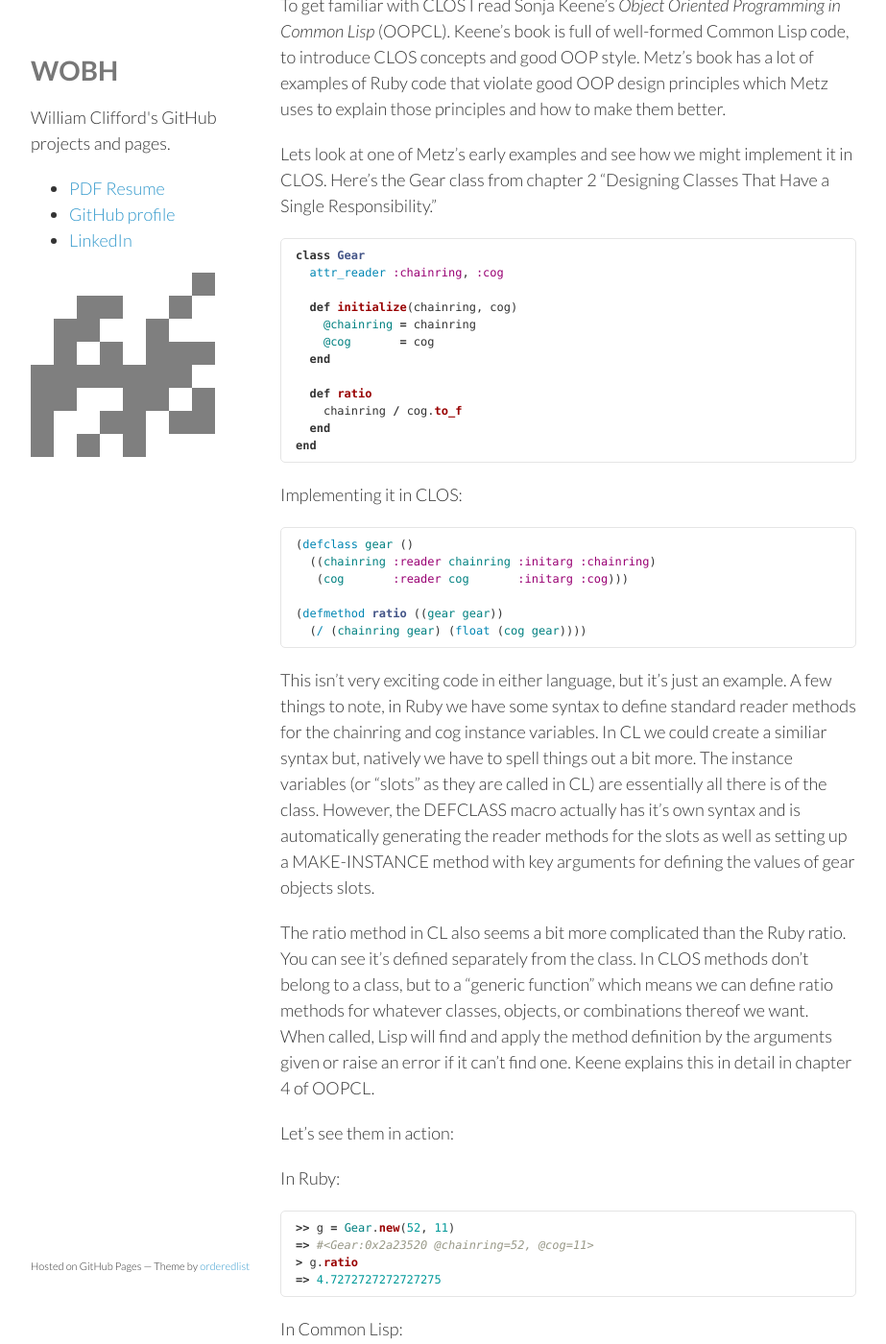
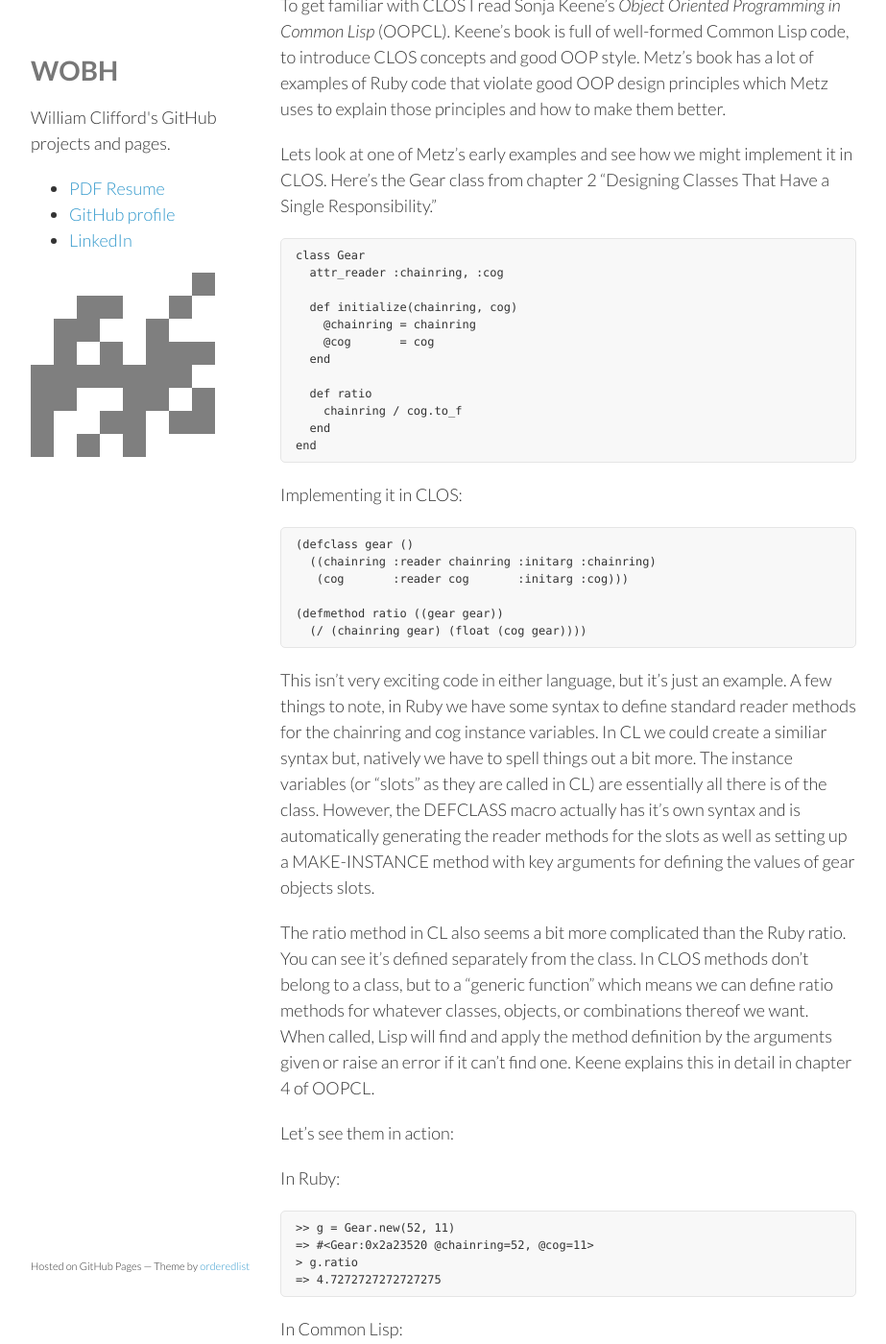
Before and after one commit to wobh/wobh.github.io, a Jekyll site: the page built from _posts/2013-07-27-practical-object-oriented-design-in-common-lisp-01.md, in a window 1280 px wide and 1400 px high, scrolled down 556 px. Shown: the whole window at 96% size, without its empty margins (178-1101 px from the left). Built offline with Jekyll 4.4.1, drawn with Linux system fonts in a browser that asks for light colours.

Commit message:
remove pygments

```diff
--- a/_includes/head.html
+++ b/_includes/head.html
@@ -3,8 +3,8 @@
     <meta http-equiv="X-UA-Compatible" content="chrome=1"/>
     <title>{{ page.title }}</title>
 
+    <link rel="icon" type="image/x-icon" href="/favicon.ico"/>
     <link rel="stylesheet" href="/stylesheets/styles.css"/>
-    <link rel="stylesheet" href="/stylesheets/pygment_trac.css"/>
     <meta name="viewport" content="width=device-width,
 				   initial-scale=1, user-scalable=no"/>
     <!--[if lt IE 9]>
--- a/stylesheets/pygment_trac.css
+++ /dev/null
@@ -1,69 +0,0 @@
-.highlight  { background: #ffffff; }
-.highlight .c { color: #999988; font-style: italic } /* Comment */
-.highlight .err { color: #a61717; background-color: #e3d2d2 } /* Error */
-.highlight .k { font-weight: bold } /* Keyword */
-.highlight .o { font-weight: bold } /* Operator */
-.highlight .cm { color: #999988; font-style: italic } /* Comment.Multiline */
-.highlight .cp { color: #999999; font-weight: bold } /* Comment.Preproc */
-.highlight .c1 { color: #999988; font-style: italic } /* Comment.Single */
-.highlight .cs { color: #999999; font-weight: bold; font-style: italic } /* Comment.Special */
-.highlight .gd { color: #000000; background-color: #ffdddd } /* Generic.Deleted */
-.highlight .gd .x { color: #000000; background-color: #ffaaaa } /* Generic.Deleted.Specific */
-.highlight .ge { font-style: italic } /* Generic.Emph */
-.highlight .gr { color: #aa0000 } /* Generic.Error */
-.highlight .gh { color: #999999 } /* Generic.Heading */
-.highlight .gi { color: #000000; background-color: #ddffdd } /* Generic.Inserted */
-.highlight .gi .x { color: #000000; background-color: #aaffaa } /* Generic.Inserted.Specific */
-.highlight .go { color: #888888 } /* Generic.Output */
-.highlight .gp { color: #555555 } /* Generic.Prompt */
-.highlight .gs { font-weight: bold } /* Generic.Strong */
-.highlight .gu { color: #800080; font-weight: bold; } /* Generic.Subheading */
-.highlight .gt { color: #aa0000 } /* Generic.Traceback */
-.highlight .kc { font-weight: bold } /* Keyword.Constant */
-.highlight .kd { font-weight: bold } /* Keyword.Declaration */
-.highlight .kn { font-weight: bold } /* Keyword.Namespace */
-.highlight .kp { font-weight: bold } /* Keyword.Pseudo */
-.highlight .kr { font-weight: bold } /* Keyword.Reserved */
-.highlight .kt { color: #445588; font-weight: bold } /* Keyword.Type */
-.highlight .m { color: #009999 } /* Literal.Number */
-.highlight .s { color: #d14 } /* Literal.String */
-.highlight .na { color: #008080 } /* Name.Attribute */
-.highlight .nb { color: #0086B3 } /* Name.Builtin */
-.highlight .nc { color: #445588; font-weight: bold } /* Name.Class */
-.highlight .no { color: #008080 } /* Name.Constant */
-.highlight .ni { color: #800080 } /* Name.Entity */
-.highlight .ne { color: #990000; font-weight: bold } /* Name.Exception */
-.highlight .nf { color: #990000; font-weight: bold } /* Name.Function */
-.highlight .nn { color: #555555 } /* Name.Namespace */
-.highlight .nt { color: #000080 } /* Name.Tag */
-.highlight .nv { color: #008080 } /* Name.Variable */
-.highlight .ow { font-weight: bold } /* Operator.Word */
-.highlight .w { color: #bbbbbb } /* Text.Whitespace */
-.highlight .mf { color: #009999 } /* Literal.Number.Float */
-.highlight .mh { color: #009999 } /* Literal.Number.Hex */
-.highlight .mi { color: #009999 } /* Literal.Number.Integer */
-.highlight .mo { color: #009999 } /* Literal.Number.Oct */
-.highlight .sb { color: #d14 } /* Literal.String.Backtick */
-.highlight .sc { color: #d14 } /* Literal.String.Char */
-.highlight .sd { color: #d14 } /* Literal.String.Doc */
-.highlight .s2 { color: #d14 } /* Literal.String.Double */
-.highlight .se { color: #d14 } /* Literal.String.Escape */
-.highlight .sh { color: #d14 } /* Literal.String.Heredoc */
-.highlight .si { color: #d14 } /* Literal.String.Interpol */
-.highlight .sx { color: #d14 } /* Literal.String.Other */
-.highlight .sr { color: #009926 } /* Literal.String.Regex */
-.highlight .s1 { color: #d14 } /* Literal.String.Single */
-.highlight .ss { color: #990073 } /* Literal.String.Symbol */
-.highlight .bp { color: #999999 } /* Name.Builtin.Pseudo */
-.highlight .vc { color: #008080 } /* Name.Variable.Class */
-.highlight .vg { color: #008080 } /* Name.Variable.Global */
-.highlight .vi { color: #008080 } /* Name.Variable.Instance */
-.highlight .il { color: #009999 } /* Literal.Number.Integer.Long */
-
-.type-csharp .highlight .k { color: #0000FF }
-.type-csharp .highlight .kt { color: #0000FF }
-.type-csharp .highlight .nf { color: #000000; font-weight: normal }
-.type-csharp .highlight .nc { color: #2B91AF }
-.type-csharp .highlight .nn { color: #000000 }
-.type-csharp .highlight .s { color: #A31515 }
-.type-csharp .highlight .sc { color: #A31515 }
```
